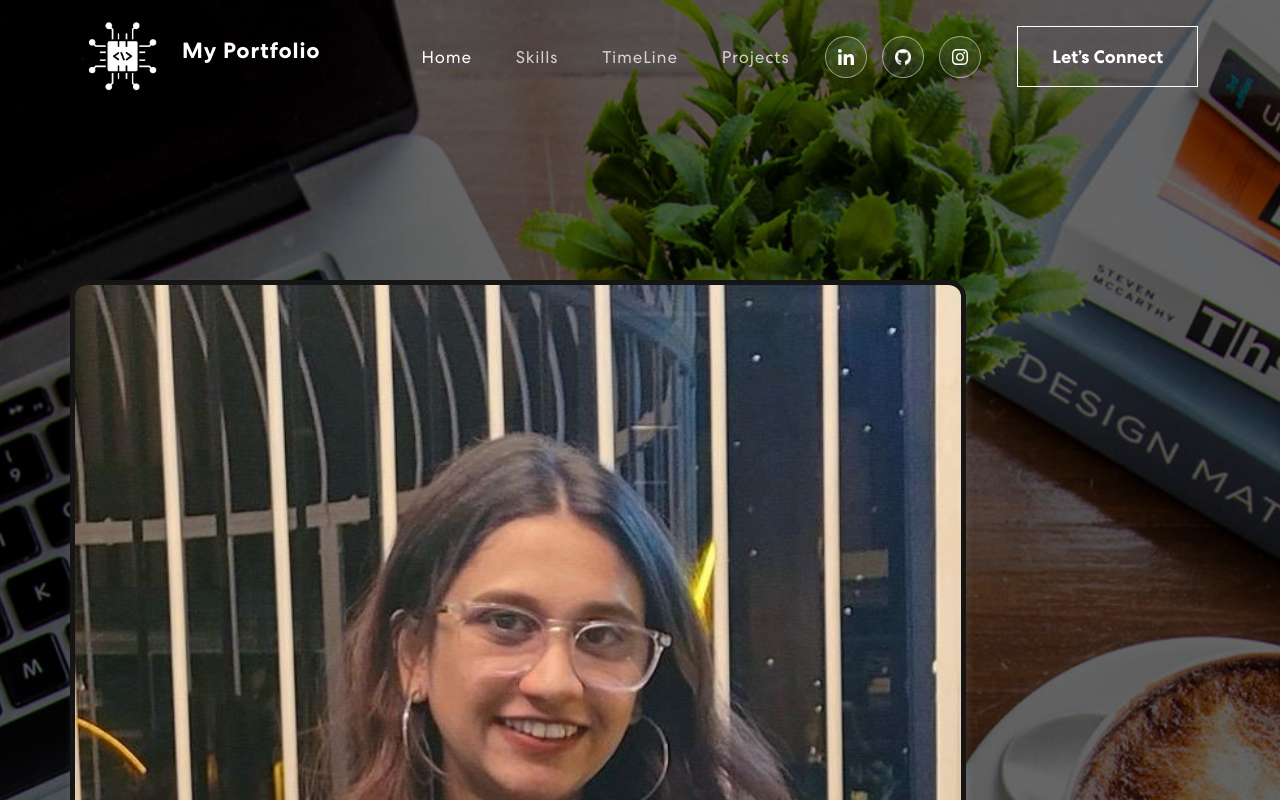
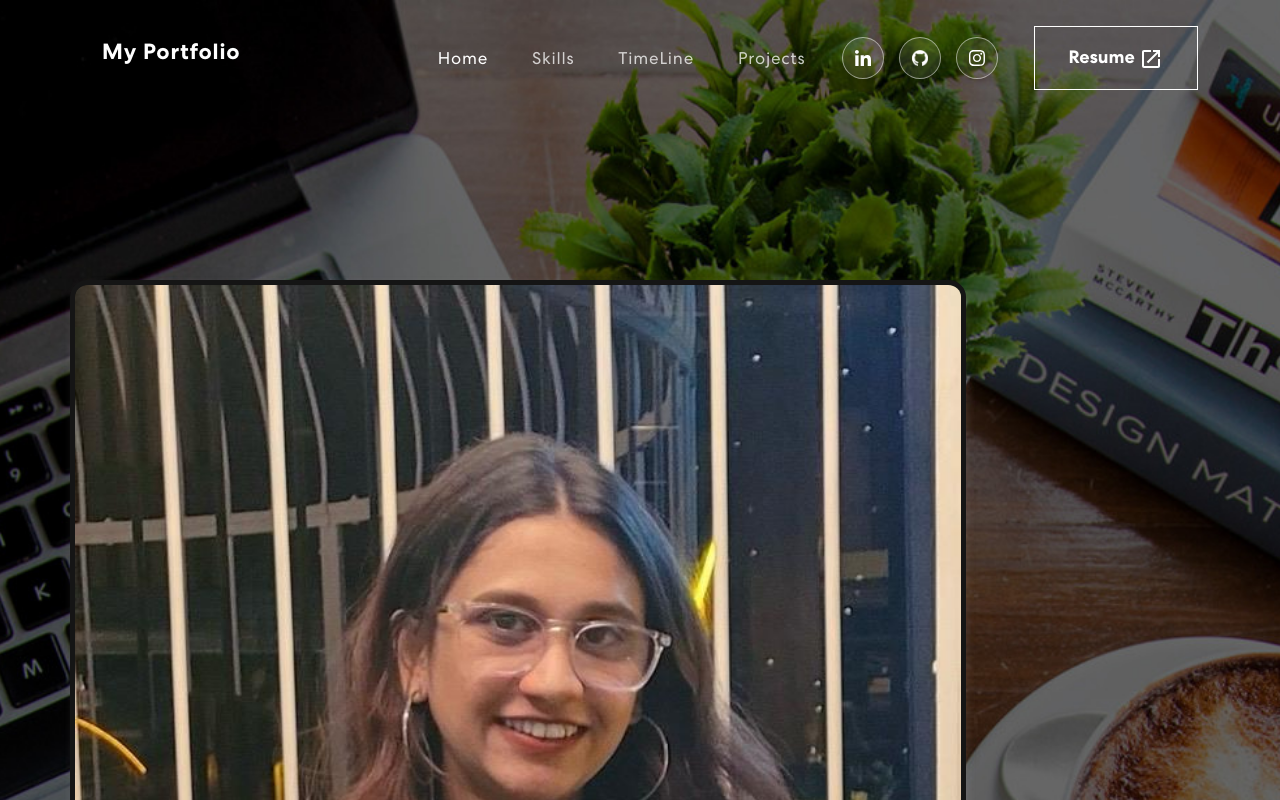
Before and after one commit to disha3006/My-Portfolio, a React (Create React App) app: page / in a window 1280 px wide. Shown: the top 800 px of the page. Built offline with nearby package versions, Linux system fonts and the light colour scheme.

Commit message:
Update NavBar.js

```diff
--- a/src/components/NavBar.js
+++ b/src/components/NavBar.js
@@ -4,6 +4,7 @@ import logo from '../assets/img/logo.png';
 import navIcon1 from '../assets/img/nav-icon1.svg';
 import navIcon2 from '../assets/img/github.png';
 import navIcon3 from '../assets/img/nav-icon3.svg';
+import LaunchIcon from '@mui/icons-material/Launch';
 import { HashLink } from 'react-router-hash-link';
 import {
   BrowserRouter as Router
@@ -36,9 +37,6 @@ export const NavBar = () => {
     <Router>
       <Navbar expand="md" className={scrolled ? "scrolled" : ""}>
         <Container>
-          <span>
-            <img src={logo} alt="Logo" className="logo" />
-          </span>
           <span className="tagline">My Portfolio</span>
           <Navbar.Collapse id="basic-navbar-nav">
             <Nav className="ms-auto">
@@ -52,10 +50,11 @@ export const NavBar = () => {
                 <a href="https://www.linkedin.com/in/akshata-jedhe-7ab5b11a4%20/" target="_blank"><img src={navIcon1} alt="" /></a>
                 <a href="https://github.com/akshataj28" target="_blank"><img src={navIcon2} alt="" /></a>
                 <a href="https://www.instagram.com/_akshiiii._/" target="_blank"><img src={navIcon3} alt="" /></a>
+
               </div>
-              <HashLink to='#connect'>
-                <button className="vvd"><span>Let’s Connect</span></button>
-              </HashLink>
+              <a href='https://drive.google.com/file/d/1rgJ1_boFruONonGc3QJfNL0OWlUBK4Tv/view?usp=sharing' target="_blank">
+                <button className="vvd"><span>Resume  <LaunchIcon /></span></button>
+              </a>
             </span>
           </Navbar.Collapse>
         </Container>
```
